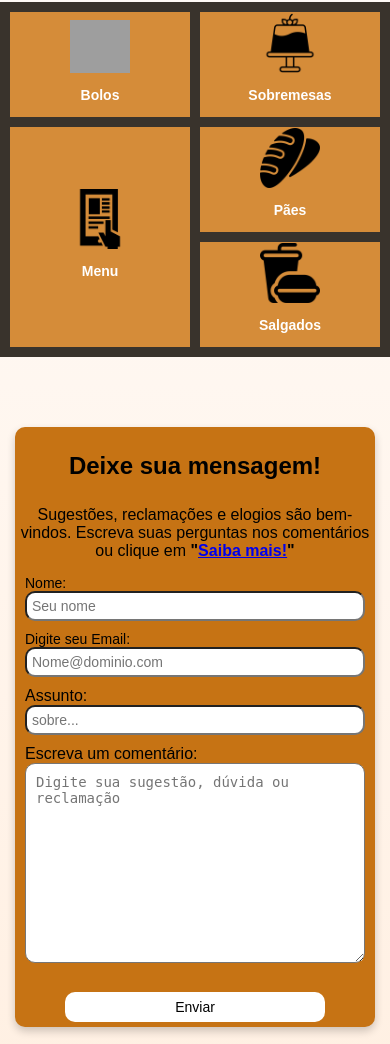
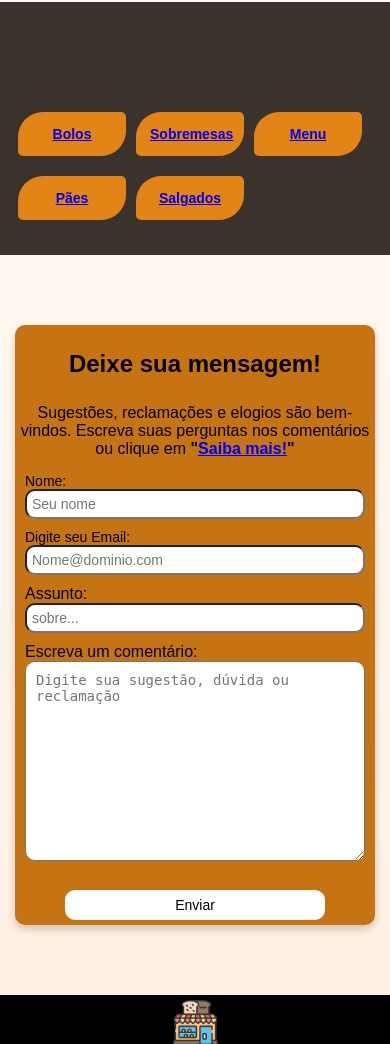
Before and after one commit to padariafamiliasantosoficial/PadariaFamiliaSantos, a PHP site: page / in a window 390 px wide. Shown: the part 1646-2690 px from the top of the page. Run offline with PHP 8.4, Linux system fonts and the light colour scheme; some libraries are stand-ins or nearby versions; grey boxes are pictures that could not be loaded.

Commit message:
Add files via upload

```diff
--- a/estilo.css
+++ b/estilo.css
@@ -301,7 +301,7 @@ nav a:focus {
     overflow: hidden;
 
 }
-.categoria, .categoria h3{
+.categoria, .categoria h2{
     display: flex;
     justify-content: flex-end;
     flex-direction: column;
@@ -1219,7 +1219,7 @@ footer span {
         height: 210px;
         font-size: 18px;
     }
-    .categoria, .categoria h3 {
+    .categoria, .categoria h2 {
         font-size: 18px;
     }
     .categoria img {
@@ -1489,7 +1489,7 @@ form {
         height: 150px;
         font-size: 13px;
     }
-    .categoria, .categoria h3 {
+    .categoria, .categoria h2 {
         font-size: 13px;
     }
     .categoria img {
@@ -1772,7 +1772,7 @@ form {
         height: 150px;
         font-size: 13px;
     }
-    .categoria, .categoria h3 {
+    .categoria, .categoria h2 {
         font-size: 13px;
     }
     .categoria img {
@@ -2476,7 +2476,7 @@ form {
         height: 150px;
         width: 190px;
     }
-    .categoria, .categoria h3 {
+    .categoria, .categoria h2 {
         font-size: 16px;
     }
     .categoria img {
@@ -2724,7 +2724,7 @@ form {
         height: 120px;
         width: 195px;
     }
-    .categoria, .categoria h3 {
+    .categoria, .categoria h2 {
         font-size: 16px;
     }
     .categoria img {
@@ -3169,7 +3169,7 @@ form {
         height: 105px;
         width: 180px;
     }
-    .categoria, .categoria h3 {
+    .categoria, .categoria h2 {
         font-size: 14px;
     }
     .categoria img {
@@ -3360,7 +3360,7 @@ form {
         height: 150px;
         width: 145px;
     }
-    .categoria, .categoria h3 {
+    .categoria, .categoria h2 {
         font-size: 14px;
     }
     .categoria img {
@@ -3548,7 +3548,7 @@ form {
         height: 105px;
         width: 165px;
     }
-    .categoria, .categoria h3 {
+    .categoria, .categoria h2 {
         font-size: 14px;
     }
     .categoria img {
@@ -3749,7 +3749,7 @@ form {
         height: 95px;
         width: 145px;
     }
-    .categoria, .categoria h3 {
+    .categoria, .categoria h2 {
         font-size: 12px;
     }
     .categoria img {
--- a/index.html
+++ b/index.html
@@ -225,26 +225,13 @@
     </section>
     <div class="container-catalogo">
     <section id="catalogo">
-        <a href="/Bolos" class="categoria" data-categoria="Bolos">
-            <img src="imagens/fatia-de-bolo.png" alt="Ícone Categoria Bolos">
-            <h3>Bolos</h3>
-        </a>
-        <a href="/Sobremesas" class="categoria" data-categoria="Sobremesas">
-            <img src="imagens/pudim.png" alt="Icone categoria Sobremesas">
-            <h3>Sobremesas</h3>
-        </a>
-        <a href="/Menu" class="categoria" data-categoria="Menu">
-            <img src="imagens/tocandonatela.png" alt="Icone categoria salgado">
-            <h3>Menu</h3>
-        </a>
-        <a href="/Pães" class="categoria" data-categoria="Pães">
-            <img src="imagens/pao.png" alt="Icone categoria Pães">
-            <h3>Pães</h3>
-        </a>
-        <a href="/Salgados" class="categoria" data-categoria="Salgados">
-            <img src="imagens/comida-rapida.png" alt="Icone categoria salgado">
-            <h3>Salgados</h3>
-        </a>
+        <div class="categoria-detalhes">
+            <h2 data-categoria="Bolos"><a href="/Bolos">Bolos</a></h2>
+            <h2 data-categoria="Sobremesas"><a href="/Sobremesas">Sobremesas</a></h2>
+            <h2 data-categoria="Menu"><a href="/Menu">Menu</a></h2>
+            <h2 data-categoria="Pães"><a href="/Pães">Pães</a></h2>
+            <h2 data-categoria="Salgados"><a href="/Salgados">Salgados</a></h2>
+        </div>
     </section>
     <img id="catalogo-img" src="imagens/comprando-na-padaria.png" alt="">
     </div>
```
